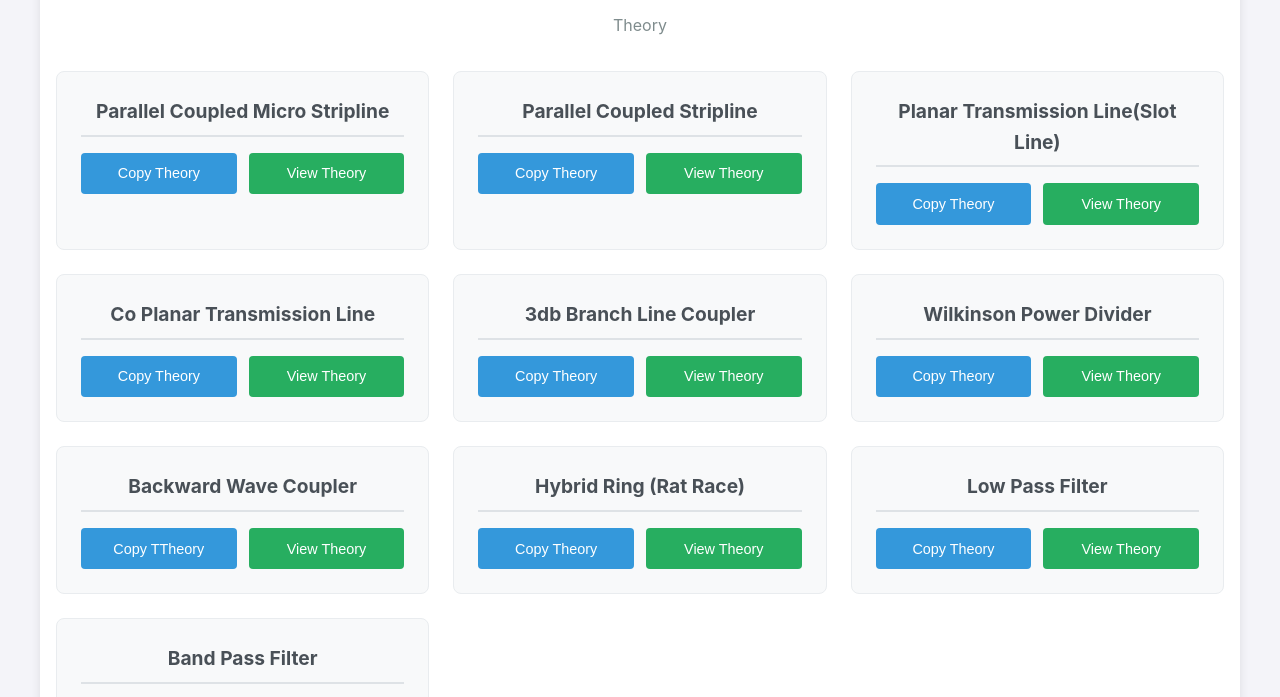
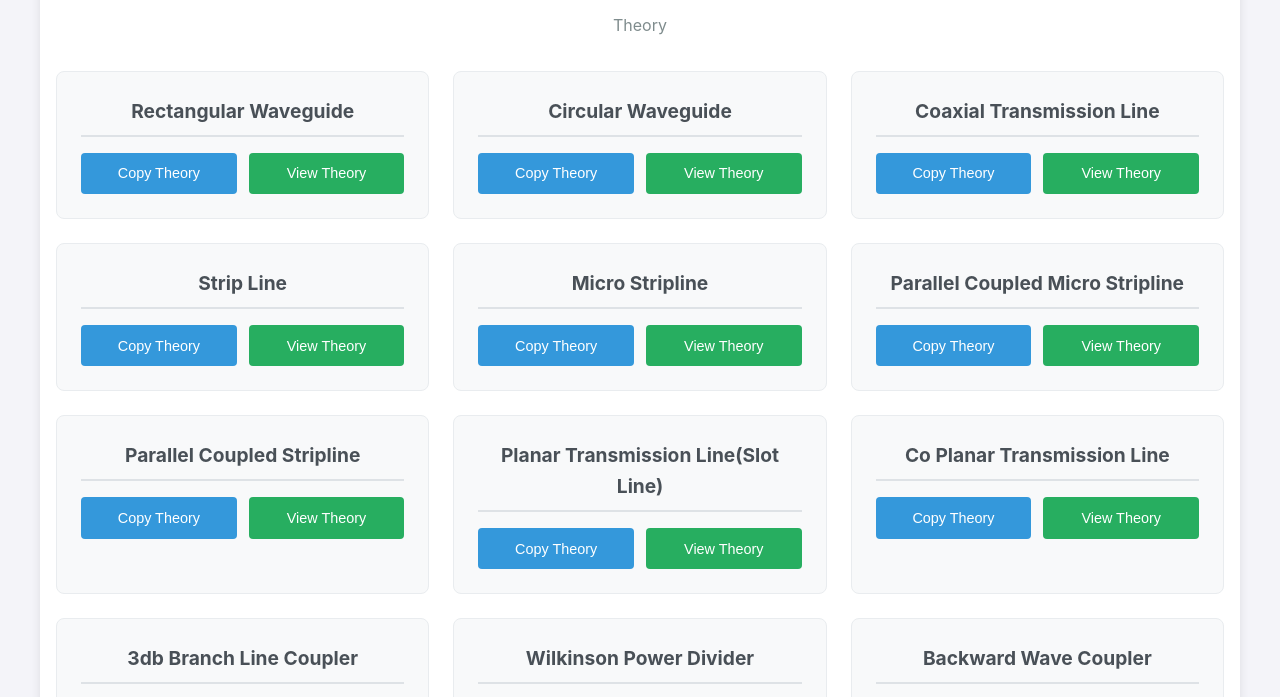
Before and after one commit to Adiaparmar/DSP, a plain HTML site: page index.html in a window 1280 px wide. Shown: the part 86-783 px from the top of the page. Drawn offline with nearby package versions, Linux system fonts and the light colour scheme.

Commit message:
Add new theory files and sections for waveguide concepts, including Rectangular, Circular, Coaxial, Microstrip, and Strip lines

```diff
--- a/index.html
+++ b/index.html
@@ -24,6 +24,101 @@
 
       <div class="topics-container">
 
+        <div class="topic-section">
+          <h2>Rectangular Waveguide</h2>
+          <div class="topic-buttons">
+            <button
+              class="copy-btn"
+              data-file="Rectangular Waveguide.txt"
+              data-action="copy"
+            >
+              Copy Theory
+            </button>
+            <button
+              class="view-btn"
+              data-file="Rectangular Waveguide.txt"
+              data-action="view"
+            >
+              View Theory
+            </button>
+          </div>
+        </div>
+        <div class="topic-section">
+          <h2>Circular Waveguide</h2>
+          <div class="topic-buttons">
+            <button
+              class="copy-btn"
+              data-file="Circular Waveguide.txt"
+              data-action="copy"
+            >
+              Copy Theory
+            </button>
+            <button
+              class="view-btn"
+              data-file="Circular Waveguide.txt"
+              data-action="view"
+            >
+              View Theory
+            </button>
+          </div>
+        </div>
+        <div class="topic-section">
+          <h2>Coaxial Transmission Line</h2>
+          <div class="topic-buttons">
+            <button
+              class="copy-btn"
+              data-file="Coaxial Transmission Line.txt"
+              data-action="copy"
+            >
+              Copy Theory
+            </button>
+            <button
+              class="view-btn"
+              data-file="Coaxial Transmission Line.txt"
+              data-action="view"
+            >
+              View Theory
+            </button>
+          </div>
+        </div>
+        <div class="topic-section">
+          <h2>Strip Line</h2>
+          <div class="topic-buttons">
+            <button
+              class="copy-btn"
+              data-file="Planar_Transmission_Lines(Strip_Line).txt"
+              data-action="copy"
+            >
+              Copy Theory
+            </button>
+            <button
+              class="view-btn"
+              data-file="Planar_Transmission_Lines(Strip_Line).txt"
+              data-action="view"
+            >
+              View Theory
+            </button>
+          </div>
+        </div>
+        <div class="topic-section">
+          <h2>Micro Stripline</h2>
+          <div class="topic-buttons">
+            <button
+              class="copy-btn"
+              data-file="Planar_Transmission_Lines(Micro_Strip_Line).txt"
+              data-action="copy"
+            >
+              Copy Theory
+            </button>
+            <button
+              class="view-btn"
+              data-file="Planar_Transmission_Lines(Micro_Strip_Line).txt"
+              data-action="view"
+            >
+              View Theory
+            </button>
+          </div>
+        </div>
         <div class="topic-section">
           <h2>Parallel Coupled Micro Stripline</h2>
           <div class="topic-buttons">
```
Also changed, not shown: Circular Waveguide.txt (added), Coaxial Transmission Line.txt (added), Planar_Transmission_Lines(Micro_Strip_Line).txt (added), Planar_Transmission_Lines(Strip_Line).txt (added), Rectangular Waveguide.txt (added).
